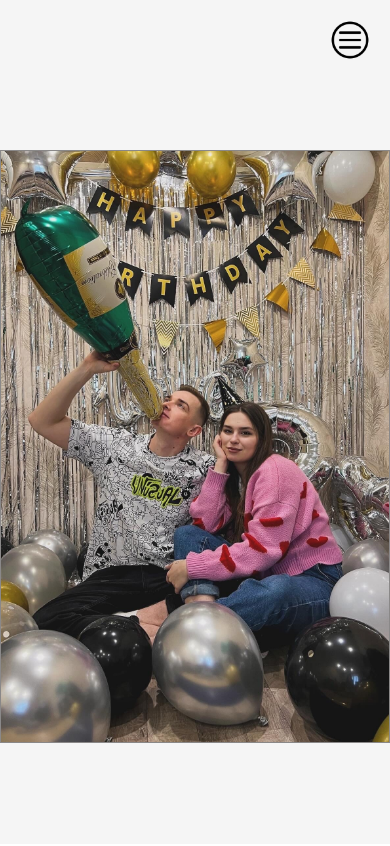
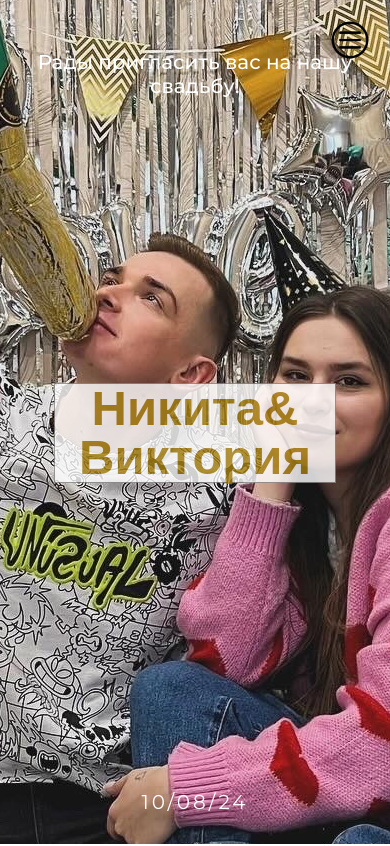
Before and after one commit to Beinyc/wedding-web-site_invite-two, a React (Create React App) app: page / in a window 390 px wide. Shown: the top 846 px of the page. Built offline with nearby package versions, Linux system fonts and the light colour scheme; the HTML template or start-up script is replaced by a standard one.

Commit message:
v 0.5.1
-сделан адаптив блока header

```diff
--- a/src/components/header/header.css
+++ b/src/components/header/header.css
@@ -159,3 +159,64 @@
     border-radius: 50%;
     z-index: 1;
 }
+
+@media(max-width:950px) {
+    .header__image-couple {
+        display: none;
+    }
+
+    .header {
+        background-image: url(../../images/1647038567_55-kartinkin-net-p-kartinki-dlya-par-69.jpg);
+        object-fit: cover;
+        background-position: center;
+    }
+
+    .header__cards {
+        all: unset;
+        display: flex;
+        flex-direction: column;
+        height: 93vh;
+        align-items: center;
+        justify-content: space-between;
+    }
+
+    .header__flex {
+        justify-content: center;
+    }
+
+    .header__hello-parafraph {
+        all: unset;
+        color: #ffffff;
+        font-size: 29px;
+        font-family: 'Montserrat', Arial, sans-serif;
+        font-weight: 450;
+    }
+
+    .header__title {
+        border-width: 1px;
+        width: 340px;
+        opacity: 0.8;
+        background-color: #ffffff;
+        background-position: center center;
+        border-color: #8a8888;
+        border-style: solid;
+    }
+
+    .header__permission {
+        padding-top: 50px;
+    }
+
+    .header__date-paragraph {
+        color: white;
+    }
+}
+
+@media(max-width:420px) {
+    .header__hello-parafraph {
+        font-size: 20px;
+    }
+
+    .header__title {
+        width: 280px;
+    }
+}
```
